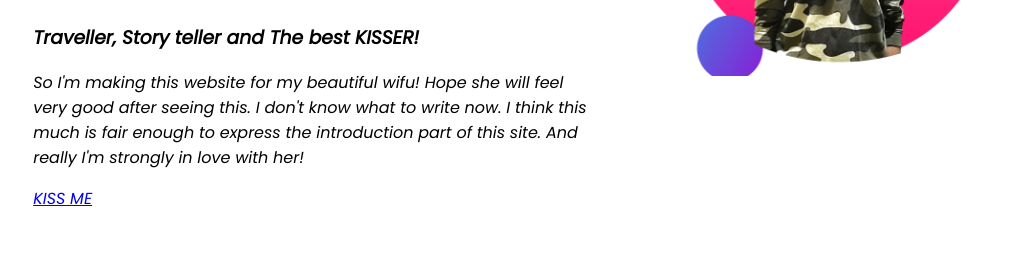
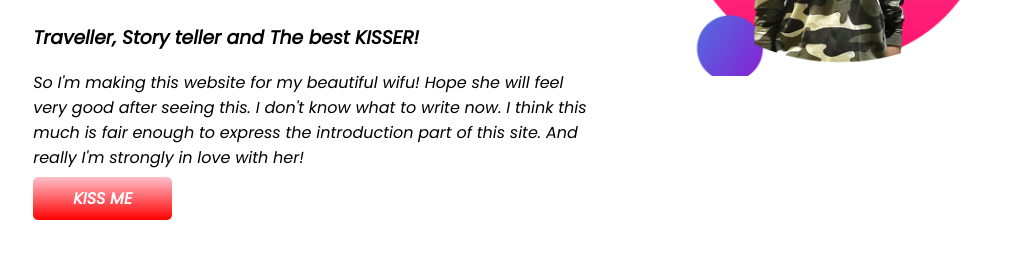
Before and after one commit to Mitul1522000/Developer-portfolio, a plain HTML site: page index.html in a window 1280 px wide. Shown: the part 260-518 px from the top of the page, without its empty margins (38-1060 px from the left). Drawn offline with Linux system fonts and the light colour scheme.

Commit message:
color added

```diff
--- a/index.html
+++ b/index.html
@@ -24,7 +24,7 @@
           very good after seeing this. I don't know what to write now. I think
           this much is fair enough to express the introduction part of this
           site. And really I'm strongly in love with her!
-          <P><a target="-blank" href="https://www.linkedin.com/">KISS ME</a></P>
+          <P><a class="link-button" target="-blank" href="https://www.linkedin.com/">KISS ME</a></P>
         </p>
       </div>
       <div class="width-size"><img src="my-bg2.png" alt="" /></div>
--- a/style.css
+++ b/style.css
@@ -18,3 +18,11 @@ section{
 .width-size img{
     width: 60%;
 }
+.link-button{
+    text-decoration: none;
+    background-image: linear-gradient(pink,red);
+    padding: 10px 40px;
+    color: white;
+    font-weight: 700;
+    border-radius: 5px;
+}
```
